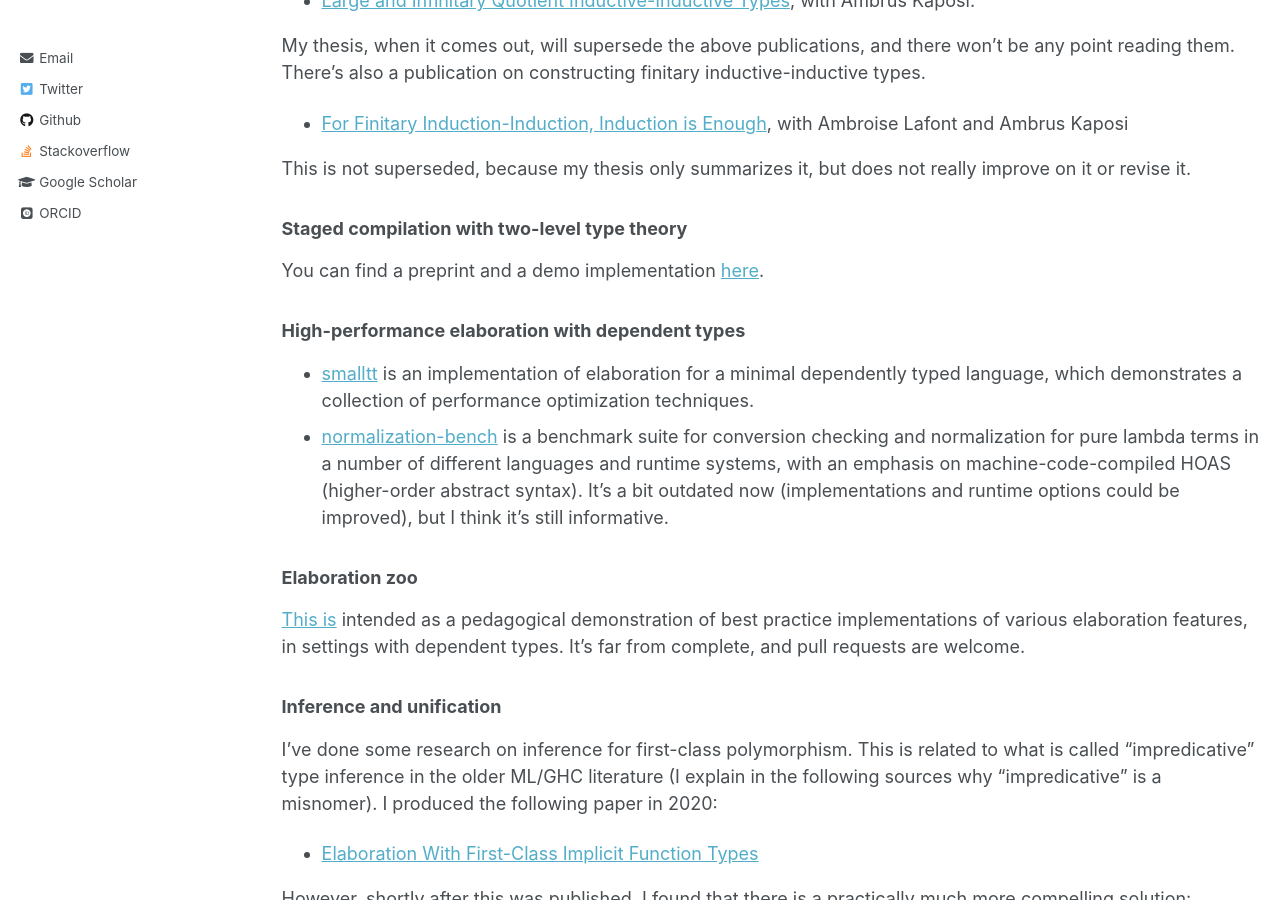
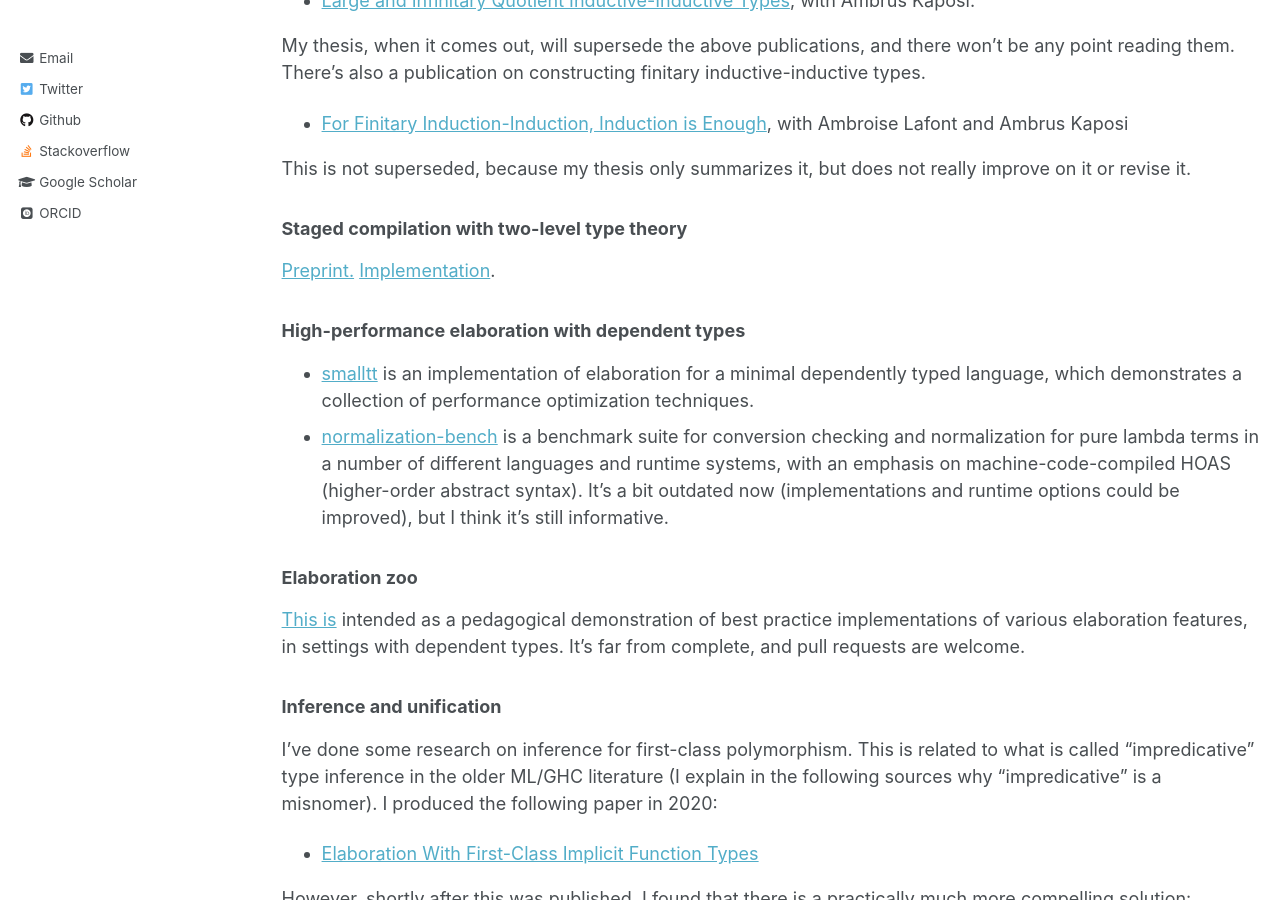
Before and after one commit to AndrasKovacs/AndrasKovacs.github.io, a Jekyll site: the page built from research-and-projects.md, in a window 1280 px wide and 900 px high, scrolled down 537 px. Built offline with Jekyll 4.4.1, drawn with Linux system fonts in a browser that asks for light colours; some web fonts are replaced.

Commit message:
direct 2ltt pdf link

```diff
--- a/research-and-projects.md
+++ b/research-and-projects.md
@@ -37,8 +37,7 @@ This is not superseded, because my thesis only summarizes it, but does not reall
 
 ### Staged compilation with two-level type theory
 
-You can find a preprint and a demo implementation
-[here](https://github.com/AndrasKovacs/staged).
+[Preprint.](pdfs/2ltt.pdf) [Implementation](https://github.com/AndrasKovacs/staged).
 
 ### High-performance elaboration with dependent types
 
```
